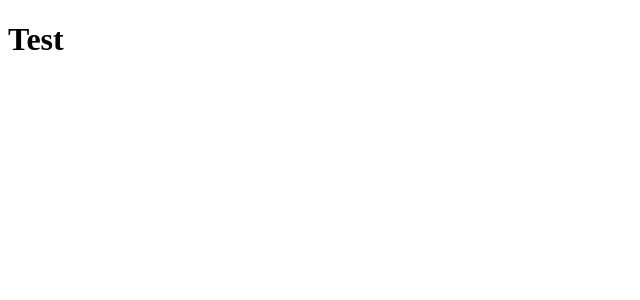
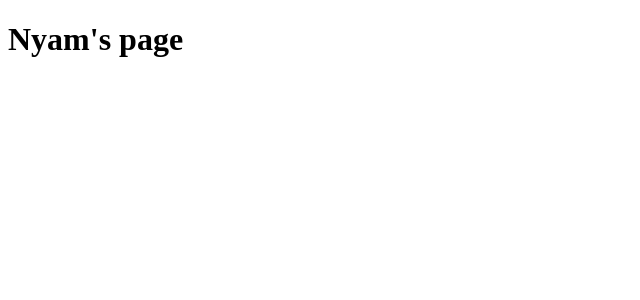
Before and after one commit to Cantibenyam/mywp, a Next.js app: page / in a window 1280 px wide. Shown: the top 300 px of the page, without its empty margins (0-640 px from the left). Built offline with nearby package versions, Linux system fonts and the light colour scheme.

Commit message:
name drop

```diff
--- a/app/page.tsx
+++ b/app/page.tsx
@@ -1,3 +1,3 @@
 export default function Page() {
-  return <h1>Test</h1>;
+  return <h1>Nyam's page</h1>;
 }
```
Also changed, not shown: tsconfig.json (+7 -13 lines).
